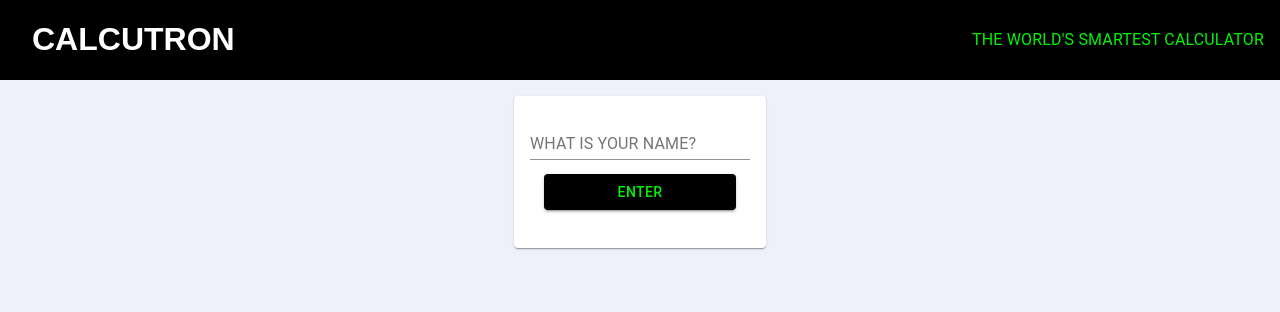
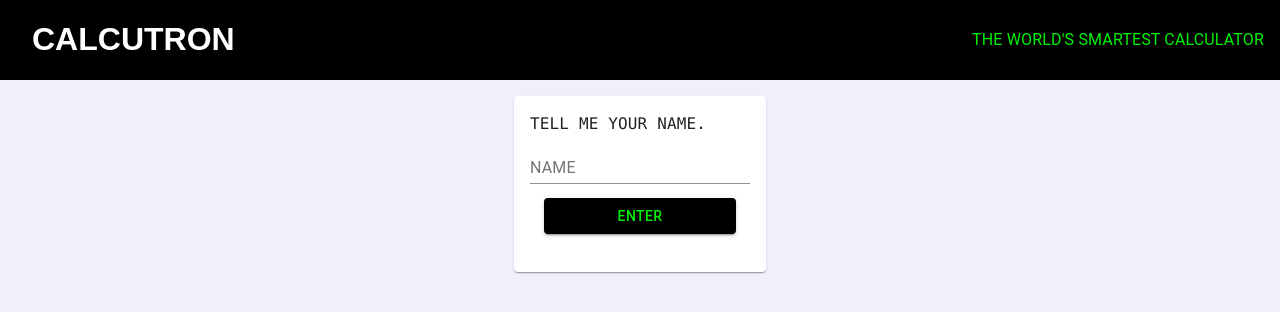
Before and after one commit to NJohnsonJ/calcutron, a React (Create React App) app: page / in a window 1280 px wide. Shown: the top 312 px of the page. Built offline with nearby package versions, Linux system fonts and the light colour scheme.

Commit message:
Add flavor text

```diff
--- a/src/components/Login.tsx
+++ b/src/components/Login.tsx
@@ -1,6 +1,6 @@
 import React, { useState } from "react";
 import BasicInput from "./BasicInput";
-import { Grid, Card, CardContent } from "@material-ui/core";
+import { Grid, Card, CardContent, Typography } from "@material-ui/core";
 
 interface Props {
   handleSubmit: (name: string) => void;
@@ -21,9 +21,10 @@ const Login: React.FC<Props> = (props) => {
     <Grid item>
       <Card>
         <CardContent>
+          <Typography><code>TELL ME YOUR NAME.</code></Typography>
           <BasicInput
             value={name}
-            label="WHAT IS YOUR NAME?"
+            label="NAME"
             buttonText="ENTER"
             onChange={handleChange}
             onSubmit={handleSubmit}
```
